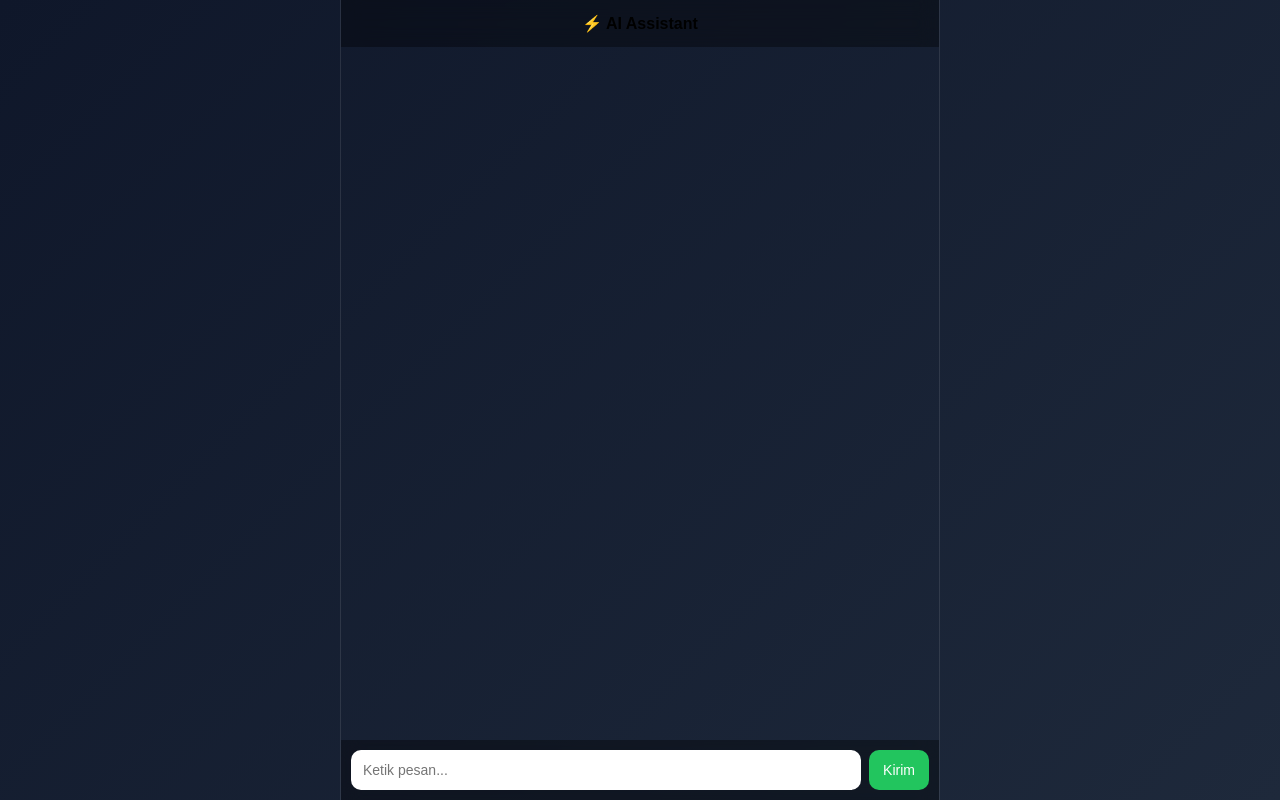
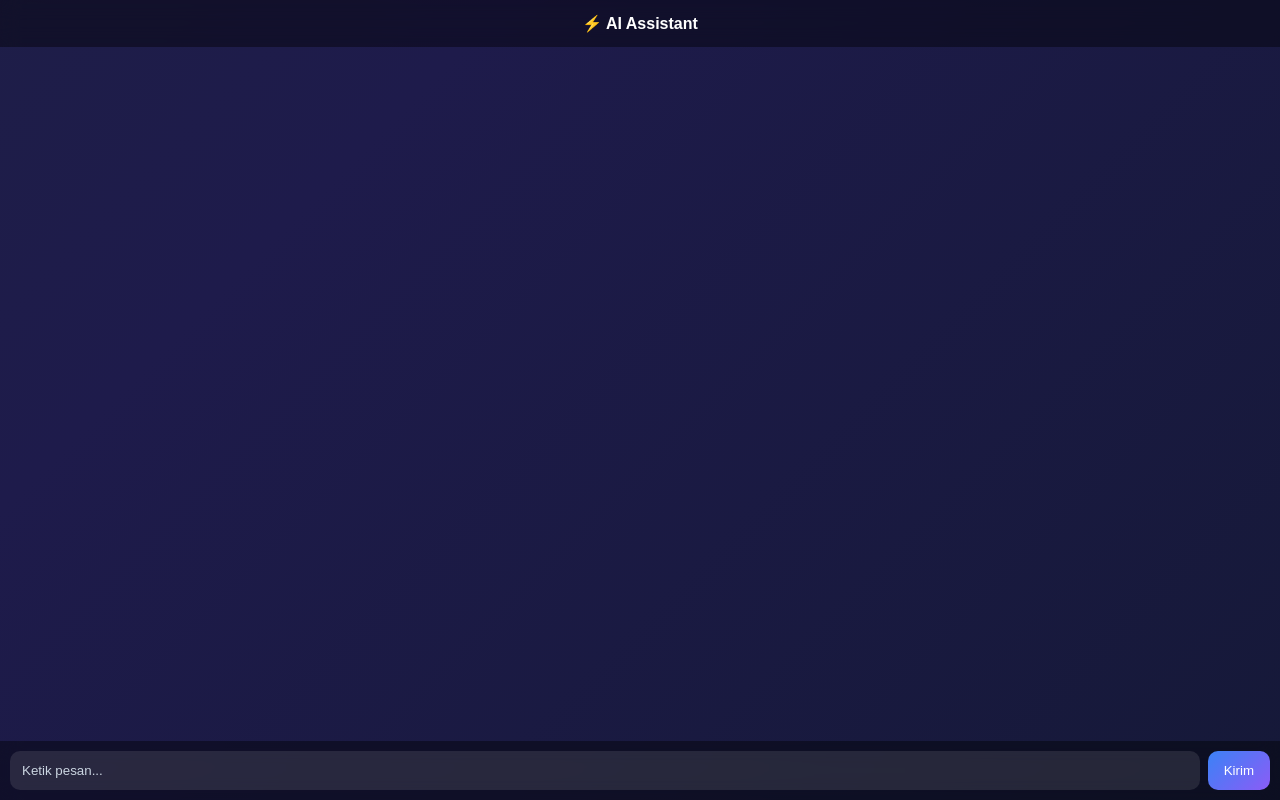
Before and after one commit to apesgrt/GroqAi, a website: page index.html in a window 1280 px wide. Drawn offline with Linux system fonts and the light colour scheme.

Commit message:
Update style.css

```diff
--- a/style.css
+++ b/style.css
@@ -1,19 +1,31 @@
 html, body {
   margin: 0;
   padding: 0;
+  font-family: Arial;
+  height: 100%;
+  overflow: hidden;
+  color: white;
+}
+
+/* 🌈 BACKGROUND ANIMATED */
+.bg {
+  position: fixed;
   width: 100%;
   height: 100%;
-  font-family: Arial;
-  background: linear-gradient(135deg, #0f172a, #1e293b);
-  overflow: hidden;
+  background: linear-gradient(-45deg, #0f172a, #1e1b4b, #1e293b, #312e81);
+  background-size: 400% 400%;
+  animation: gradient 10s ease infinite;
+  z-index: -1;
 }
 
-* {
-  box-sizing: border-box;
+@keyframes gradient {
+  0% {background-position: 0% 50%;}
+  50% {background-position: 100% 50%;}
+  100% {background-position: 0% 50%;}
 }
 
+/* APP */
 .app {
-  width: 100vw;
   height: 100vh;
   display: flex;
   flex-direction: column;
@@ -24,12 +36,11 @@ html, body {
   padding: 14px;
   text-align: center;
   font-weight: bold;
-  background: rgba(0,0,0,0.35);
+  background: rgba(0,0,0,0.4);
   backdrop-filter: blur(10px);
-  font-size: 16px;
 }
 
-/* CHAT AREA */
+/* CHAT */
 .chat {
   flex: 1;
   overflow-y: auto;
@@ -42,7 +53,6 @@ html, body {
 /* MESSAGE */
 .msg {
   display: flex;
-  width: 100%;
 }
 
 .msg.user {
@@ -56,12 +66,17 @@ html, body {
 /* BUBBLE */
 .bubble {
   max-width: 80%;
-  padding: 10px 12px;
-  border-radius: 14px;
+  padding: 10px 14px;
+  border-radius: 16px;
   font-size: 14px;
   line-height: 1.4;
-  white-space: pre-wrap;
-  word-wrap: break-word;
+
+  animation: pop 0.2s ease;
+}
+
+@keyframes pop {
+  from {transform: scale(0.9); opacity: 0;}
+  to {transform: scale(1); opacity: 1;}
 }
 
 /* USER */
@@ -72,18 +87,18 @@ html, body {
 
 /* AI */
 .ai .bubble {
-  background: #1f2937;
+  background: rgba(255,255,255,0.1);
   border-bottom-left-radius: 5px;
+  backdrop-filter: blur(10px);
 }
 
 /* INPUT */
 .inputbar {
   display: flex;
+  padding: 10px;
   gap: 8px;
-  padding: 10px;
-  background: rgba(0,0,0,0.35);
+  background: rgba(0,0,0,0.4);
   backdrop-filter: blur(10px);
-  padding-bottom: calc(10px + env(safe-area-inset-bottom));
 }
 
 input {
@@ -92,29 +107,24 @@ input {
   border-radius: 10px;
   border: none;
   outline: none;
-  font-size: 14px;
+  background: rgba(255,255,255,0.1);
+  color: white;
+}
+
+input::placeholder {
+  color: #cbd5e1;
 }
 
 button {
-  padding: 12px 14px;
+  padding: 12px 16px;
   border: none;
   border-radius: 10px;
-  background: #22c55e;
+  background: linear-gradient(135deg, #3b82f6, #8b5cf6);
   color: white;
-  font-size: 14px;
+  cursor: pointer;
+  transition: 0.2s;
 }
 
-/* HIDE SCROLLBAR */
-.chat::-webkit-scrollbar {
-  display: none;
+button:active {
+  transform: scale(0.95);
 }
-
-/* DESKTOP ADAPT */
-@media (min-width: 768px) {
-  .app {
-    max-width: 600px;
-    margin: auto;
-    border-left: 1px solid rgba(255,255,255,0.1);
-    border-right: 1px solid rgba(255,255,255,0.1);
-  }
-}
```
